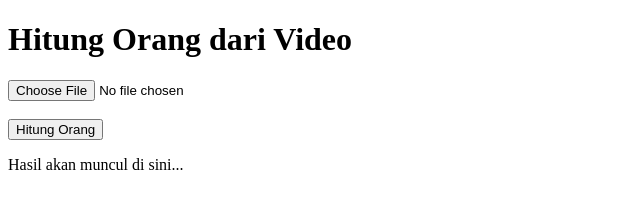
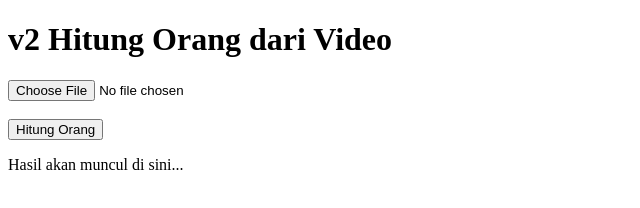
Before and after one commit to jarloc/Hitung-orang-, a plain HTML site: page index.html in a window 1280 px wide. Shown: the whole page, without its empty margins (0-640 px from the left). Drawn offline with Linux system fonts and the light colour scheme.

Commit message:
Update index.html

```diff
--- a/index.html
+++ b/index.html
@@ -3,10 +3,10 @@
 <head>
   <meta charset="UTF-8">
   <meta name="viewport" content="width=device-width, initial-scale=1">
-  <title>update1 Orang dari Video</title>
+  <title>v2 Hitung Orang dari Video</title>
 </head>
 <body>
-  <h1>Hitung Orang dari Video</h1>
+  <h1>v2 Hitung Orang dari Video</h1>
   <input type="file" id="videoUpload" accept="video/*"><br><br>
   <button onclick="prosesVideo()">Hitung Orang</button>
   <p id="hasil">Hasil akan muncul di sini...</p>
```
